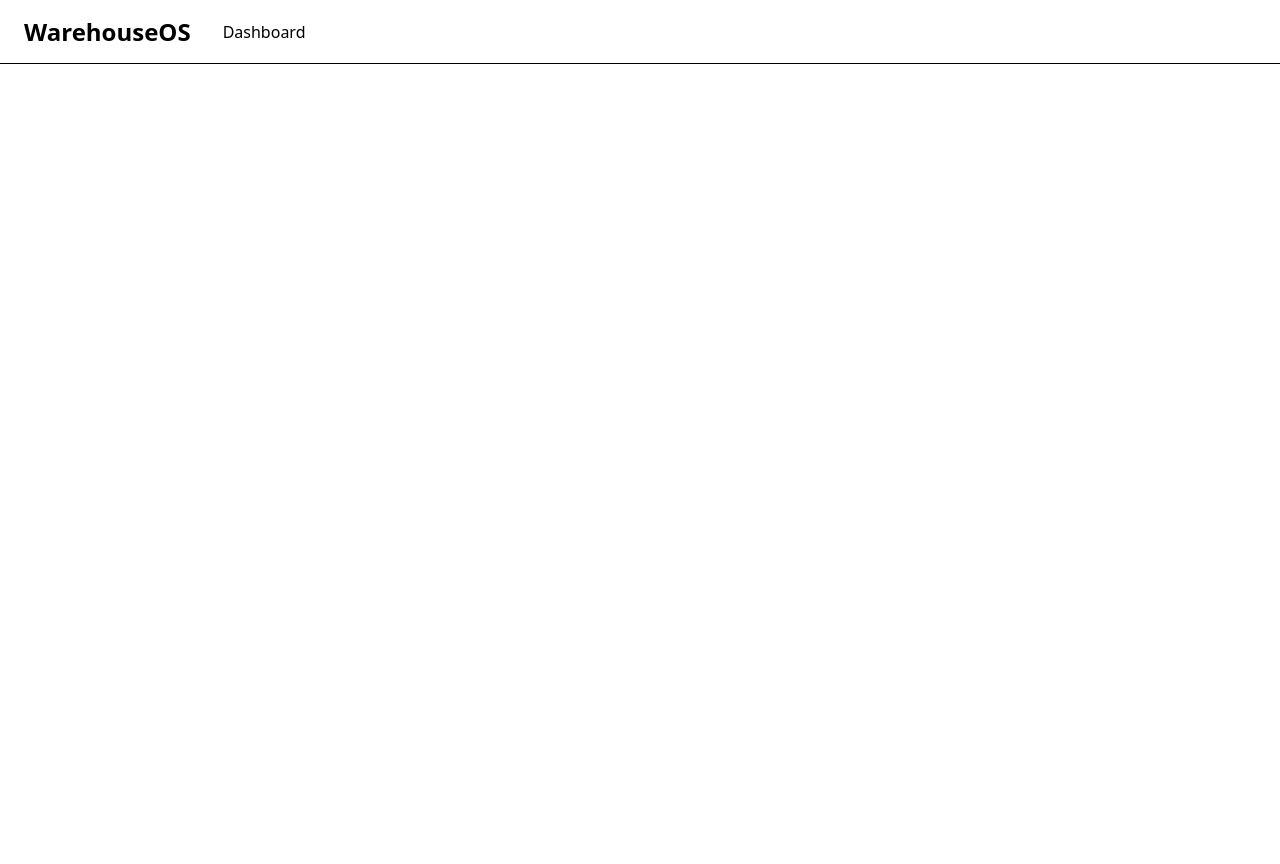
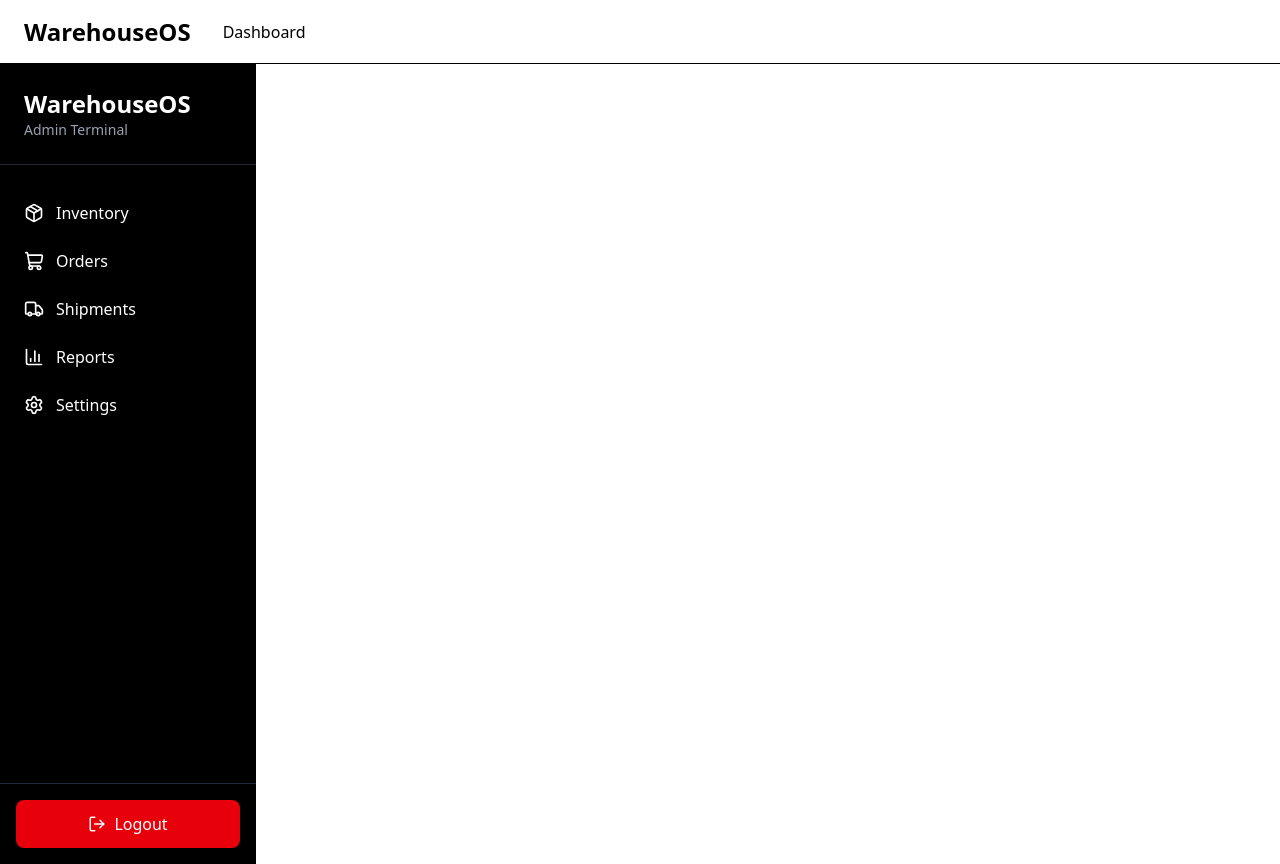
Before and after one commit to shsalima/warehouseos, a Next.js app: page /dashboard in a window 1280 px wide. Before the commit the page ends 800 px from the top, so only its background shows below. Built offline with nearby package versions, Linux system fonts and the light colour scheme; no server answers.

Commit message:
travail sur component Sidebar

```diff
--- a/app/(protected)/dashboard/page.tsx
+++ b/app/(protected)/dashboard/page.tsx
@@ -1,7 +1,12 @@
 import Header from "@/components/dashboard/Header";
+import Sidebar from "@/components/dashboard/Sidebar";
 
 export default function Dashboard(){
     return(
+        <>
         <Header/>
+        <Sidebar/>
+        </>
+
     )
 }
--- a/components/dashboard/Sidebar.tsx
+++ b/components/dashboard/Sidebar.tsx
@@ -0,0 +1,83 @@
+"use client";
+
+import Link from "next/link";
+import { signOut } from "next-auth/react";
+import {
+  Package,
+  ShoppingCart,
+  Truck,
+  BarChart3,
+  Settings,
+  LogOut,
+} from "lucide-react";
+
+export default function Sidebar() {
+  return (
+    <aside className="relative flex flex-col w-64 min-h-screen bg-black text-white">
+
+      <div className="p-6 border-b border-gray-800">
+        <h2 className="text-2xl font-bold">WarehouseOS</h2>
+        <p className="text-sm text-gray-400">
+          Admin Terminal
+        </p>
+      </div>
+
+
+      <nav className="flex-1 mt-6">
+
+        <Link
+          href="/dashboard"
+          className="flex items-center gap-3 px-6 py-3 hover:bg-orange-500 transition"
+        >
+          <Package size={20} />
+          <span>Inventory</span>
+        </Link>
+
+        <Link
+          href="#"
+          className="flex items-center gap-3 px-6 py-3 hover:bg-orange-500 transition"
+        >
+          <ShoppingCart size={20} />
+          <span>Orders</span>
+        </Link>
+
+        <Link
+          href="#"
+          className="flex items-center gap-3 px-6 py-3 hover:bg-orange-500 transition"
+        >
+          <Truck size={20} />
+          <span>Shipments</span>
+        </Link>
+
+        <Link
+          href="#"
+          className="flex items-center gap-3 px-6 py-3 hover:bg-orange-500 transition"
+        >
+          <BarChart3 size={20} />
+          <span>Reports</span>
+        </Link>
+
+        <Link
+          href="#"
+          className="flex items-center gap-3 px-6 py-3 hover:bg-orange-500 transition"
+        >
+          <Settings size={20} />
+          <span>Settings</span>
+        </Link>
+
+      </nav>
+
+
+      <div className="p-4 border-t border-gray-800">
+        <button
+          onClick={() => signOut({ callbackUrl: "/login" })}
+          className="flex items-center justify-center gap-2 w-full bg-red-600 hover:bg-red-700 transition text-white py-3 rounded-lg"
+        >
+          <LogOut size={18} />
+          Logout
+        </button>
+      </div>
+
+    </aside>
+  );
+}
--- a/package.json
+++ b/package.json
@@ -10,6 +10,7 @@
   },
   "dependencies": {
     "bcryptjs": "^3.0.3",
+    "lucide-react": "^1.26.0",
     "mongoose": "^9.8.0",
     "next": "16.2.11",
     "next-auth": "^4.24.15",
```
Also changed, not shown: 1 other file (tests, documents, lock files or other folders).
